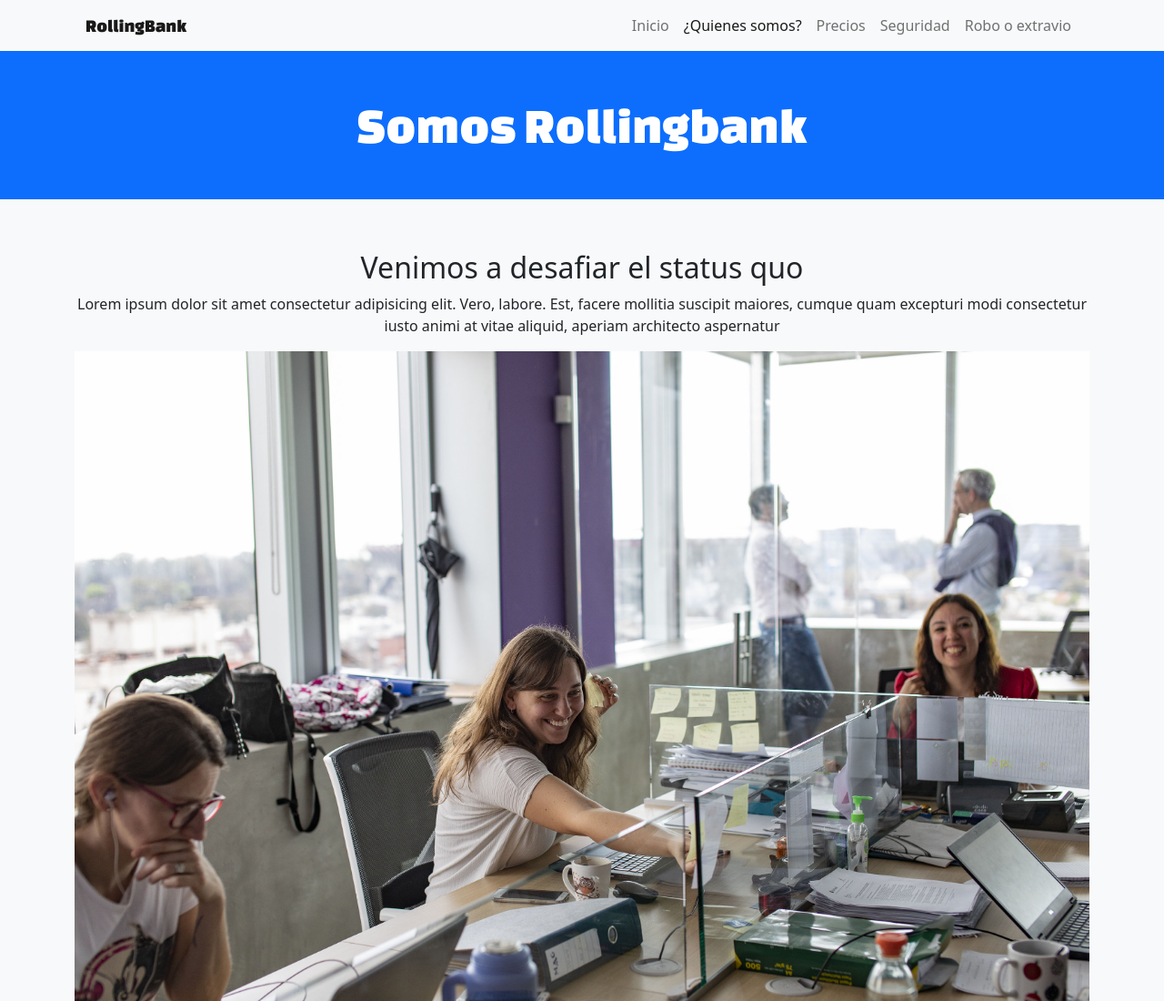
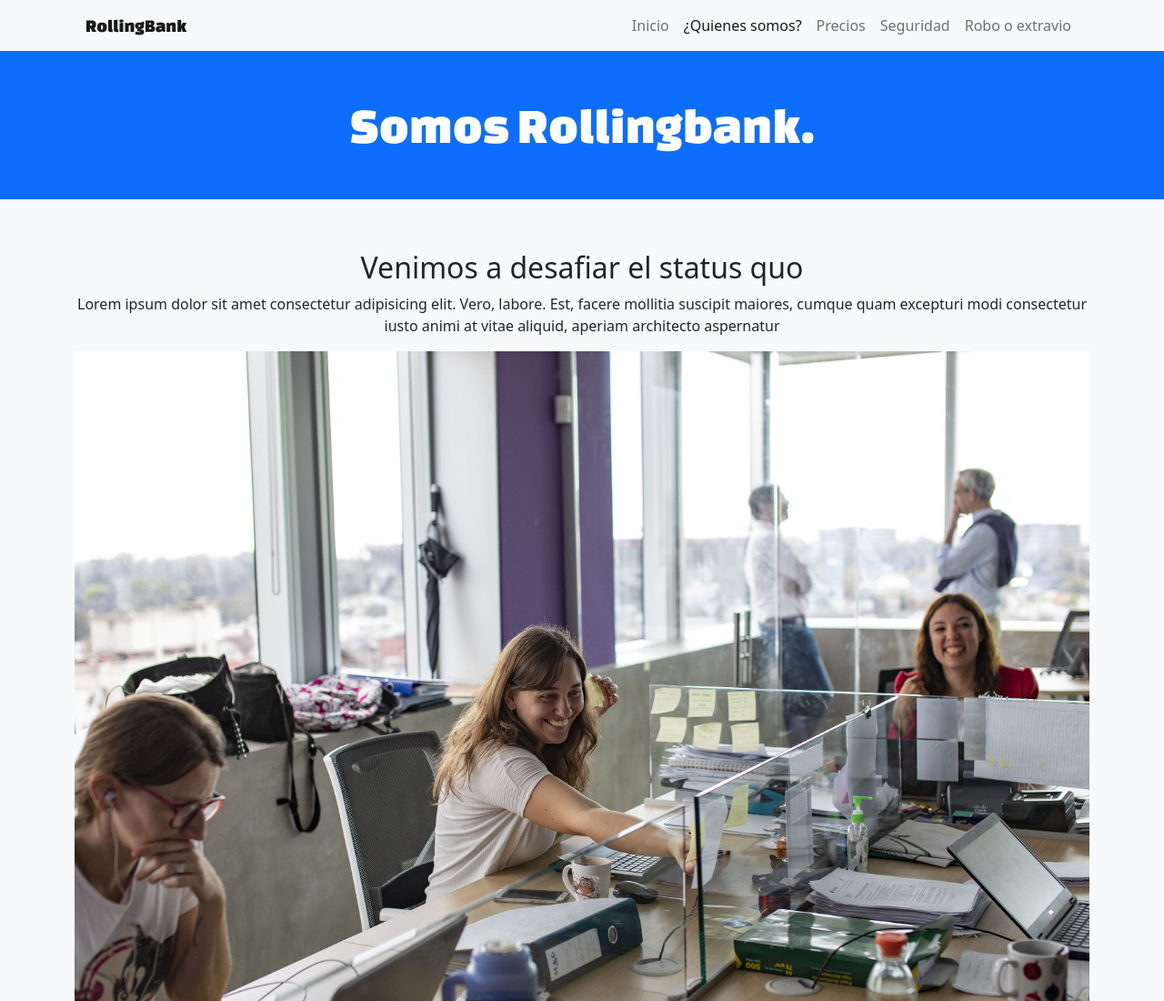
Before and after one commit to Charlycarral/rollingBank, a plain HTML site: page quienessomos.html in a window 1280 px wide. Shown: the top 1100 px of the page at 91% size. Drawn offline with Linux system fonts and the light colour scheme.

Commit message:
solo agregue un punto como prueba

```diff
--- a/quienessomos.html
+++ b/quienessomos.html
@@ -61,7 +61,7 @@
       </nav>
       <section class="bg-primary">
         <h2 class="display-4 text-white text-center py-5" id="fuenteMarca">
-          Somos Rollingbank
+          Somos Rollingbank.
         </h2>
       </section>
 
```
